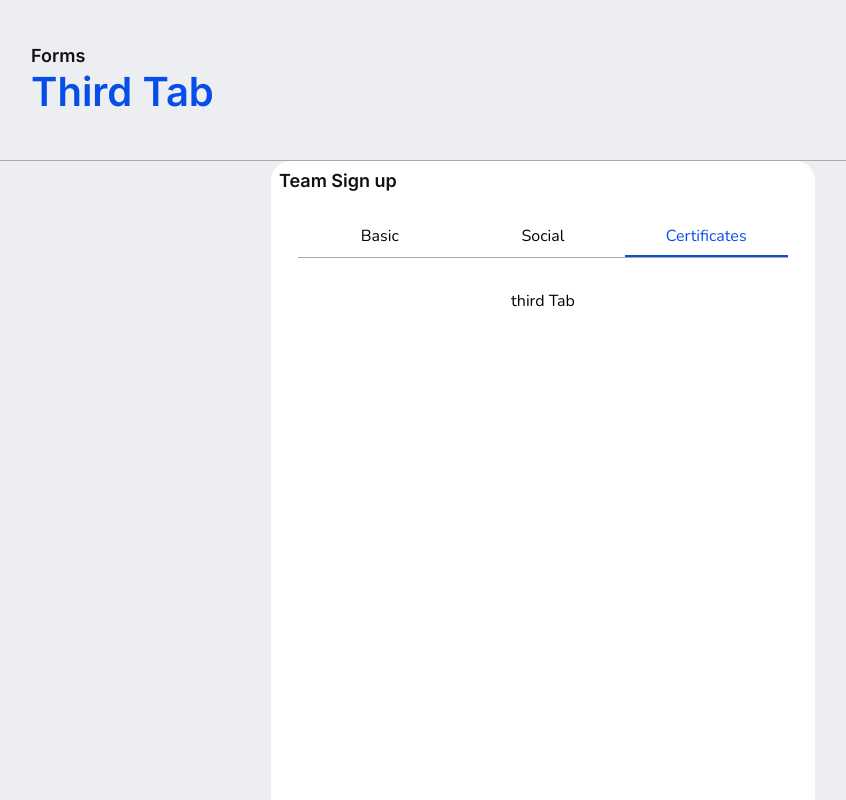
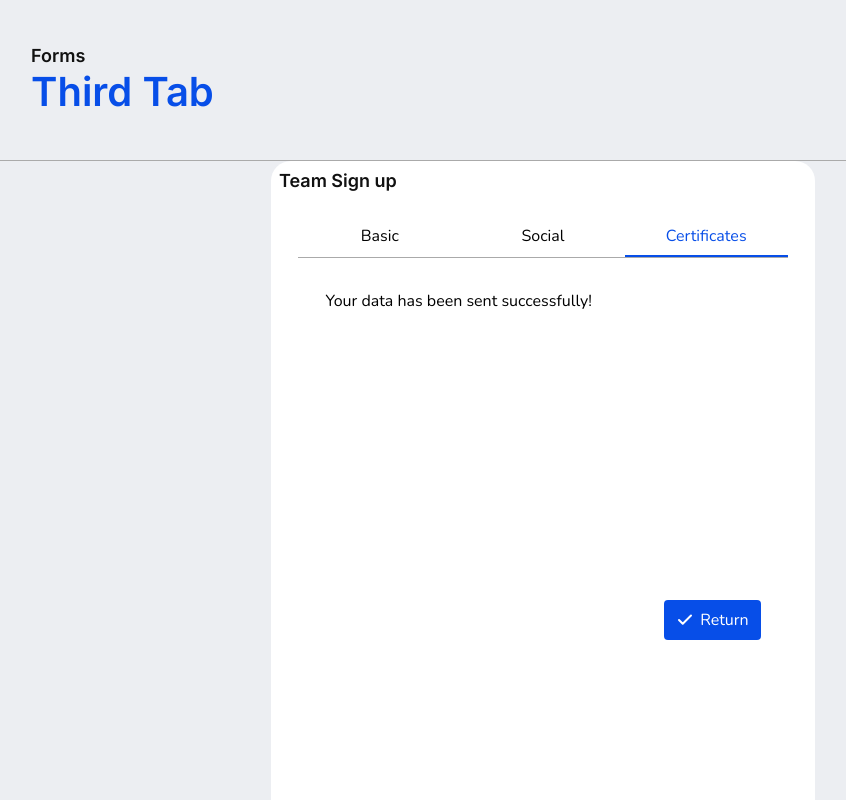
Before and after one commit to Ovictorhugol/FormChallenge, a React (Vite) app: page / in a window 1280 px wide. Both pictures are taken after a click on the item "Certificates". Shown: the top 800 px of the page, without its empty margins (97-943 px from the left). Built offline with nearby package versions, Linux system fonts and the light colour scheme.

Commit message:
Feat: Success Container created

```diff
--- a/src/components/Containers/Form/Success/Success.jsx
+++ b/src/components/Containers/Form/Success/Success.jsx
@@ -1,25 +1,87 @@
-import React from 'react'
-import Text  from '../../../Text/Text'
-import SuccessContainer from './Success.styled'
-//import  Button  from '../../../Button/Button'
+import React, { useState, useEffect } from 'react'
+import Text from '../../../Text/Text'
+import { SuccessContainer, ReturnContainer } from './Success.styled'
+import Button from '../../../Button/Button'
 
 const Success = () => {
+    const [fullName, setFullName] = useState('');
+    const [nickname, setNickname] = useState('');
+    const [email, setEmail] = useState('');
+    const [phone, setPhone] = useState('');
+    const [birthday, setBirthday] = useState('');
+    const [linkedIn, setLinkedIn] = useState('');
+    const [gitHub, setGitHub] = useState('');
+    const [certificates, setCertificates] = useState('');
+    const [teamName, setTeamName] = useState('');
+    const [institution, setInstitution] = useState('');
+    const [graduation, setGraduation] = useState('');
+
+   useEffect(() => {
+    const fullName = `Full Name: ${localStorage.getItem('fullname')}`;
+    const nickname = `Nickname: ${localStorage.getItem('nickname')}`;
+    const email = `Email: ${localStorage.getItem("email")}`;
+    const phone = `Phone: ${localStorage.getItem("phone")}`;
+    const birthday = `Birthday: ${localStorage.getItem("birthday")}`;
+    const linkedIn = `LinkedIn: ${localStorage.getItem("linkedIn")}`;
+    const gitHub = `GitHub: ${localStorage.getItem('gitHub')}`;
+    const certificates = `Certificates: ${localStorage.getItem('certificates')}`;
+    const teamName = `TeamName: ${localStorage.getItem('teamName')}`;
+    const institution = `Institution: ${localStorage.getItem('intitution')}`;
+    const graduation = `Graduation: ${localStorage.getItem('graduation')}`;
+
+    if (localStorage.getItem('fullname') !== null) {
+      setFullName(fullName) && true;
+    }
+    if (localStorage.getItem('nickname') !== null) {
+      setNickname(nickname);
+    }
+    if (localStorage.getItem('email') !== null) {
+      setEmail(email);
+    }
+    if (localStorage.getItem('phone') !== null) {
+      setPhone(phone);
+    }
+    if (localStorage.getItem('birthday') !== null) {
+      setBirthday(birthday);
+    }
+    if (localStorage.getItem('gitHub') !== null) {
+      setGitHub(gitHub);
+    }
+    if (localStorage.getItem("linkedIn") !==null) {
+      setLinkedIn(linkedIn);
+    }
+    if (localStorage.getItem("certificates") !==null) {
+      setCertificates(certificates);
+    }
+    if (localStorage.getItem("teamName") !==null) {
+      setTeamName(teamName);
+    }
+    if (localStorage.getItem("institution") !==null) {
+      setInstitution(institution);
+    }
+    if (localStorage.getItem("graduation") !==null) {
+      setGraduation(graduation);
+    }
+  }, []);
+
   return (
         <SuccessContainer>
             <Text title='Your data has been sent successfully!' />
-            <Text variable='Full name: '/>
-            <Text variable='Email: '/>
-            <Text variable='Birthday: '/>
-            <Text variable='Age: '/>
-            <Text variable='Linkedin: '/>
-            <Text variable='GitHub: '/>
-            <Text variable='Certificates: '/>
-            <Text variable='Team Name: '/>
-            <Text variable='Institution: '/>
-            <Text variable='Graduation: '/>
+            <Text variable={fullName}/>
+            <Text variable={nickname}/>
+            <Text variable={email}/>
+            <Text variable={phone}/>
+            <Text variable={birthday}/>
+            <Text variable={linkedIn}/>
+            <Text variable={gitHub}/>
+            <Text variable={certificates}/>
+            <Text variable={teamName}/>
+            <Text variable={institution}/>
+            <Text variable={graduation}/>
+            <ReturnContainer>
+                <Button id="Ending" title="Return" />
+            </ReturnContainer>
         </SuccessContainer>
-
-
   )
 };
 
--- a/src/components/Containers/Form/Success/Success.styled.js
+++ b/src/components/Containers/Form/Success/Success.styled.js
@@ -15,4 +15,12 @@ const SuccessContainer = styled.div`
   }
 `;
 
-export default SuccessContainer
+const ReturnContainer = styled.div`
+    width: 100%;
+    height: 3rem;
+    display: flex;
+    flex-direction: row-reverse;
+`;
+
+
+export { SuccessContainer, ReturnContainer }
--- a/src/components/Tabs/Tabs.jsx
+++ b/src/components/Tabs/Tabs.jsx
@@ -9,6 +9,7 @@ import {
 import Title from "../Title/Title";
 import Basic from "../containers/Basic/Basic";
 import Social from "../containers/Form/Social/Social";
+import Success from "../Containers/Form/Success/Success"
 function Tabs({ activeTab, setActiveTab }) {
   useEffect(() => {
     setContant();
@@ -33,7 +34,11 @@ function Tabs({ activeTab, setActiveTab }) {
         </>
       );
     } else if (activeTab === 3) {
-      return <div>third Tab</div>;
+      return (
+        <>
+          <Success />
+        </>
+      );
     }
   };
   return (
--- a/src/components/Text/Text.styled.js
+++ b/src/components/Text/Text.styled.js
@@ -2,13 +2,15 @@ import styled from "styled-components";
 
 export const TextBody = styled.div`
   display: flex;
+  flex: 1;
   flex-direction: column;
   font-family: "Nunito", sans-serif;
 `;
 
 export const TextContainer = styled.div`
   display: flex;
-  flex-direction: row;
+  flex: 1;
+  flex-direction: column;
   margin-bottom: 3vh;
 `;
 export const TitleText = styled.p`
```
